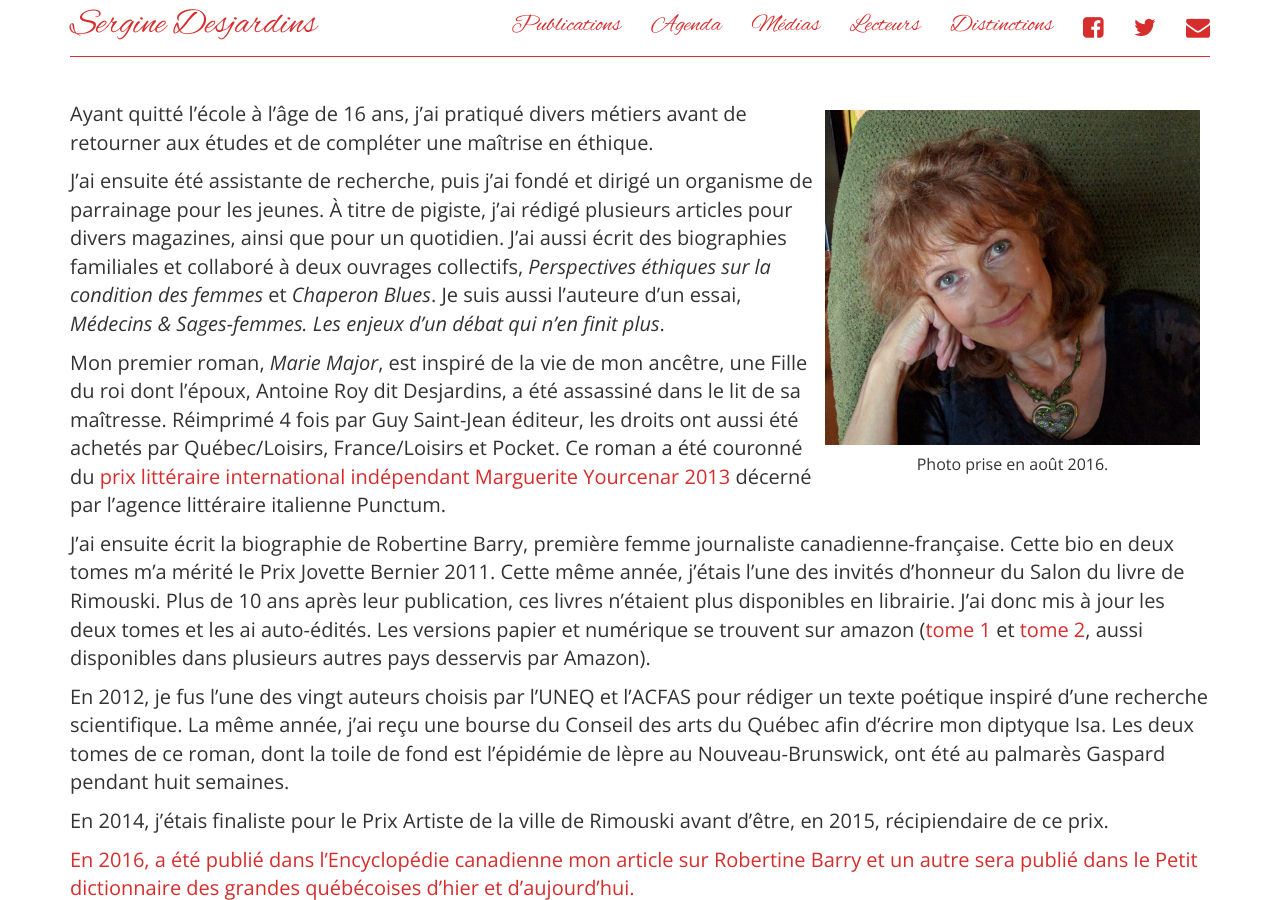
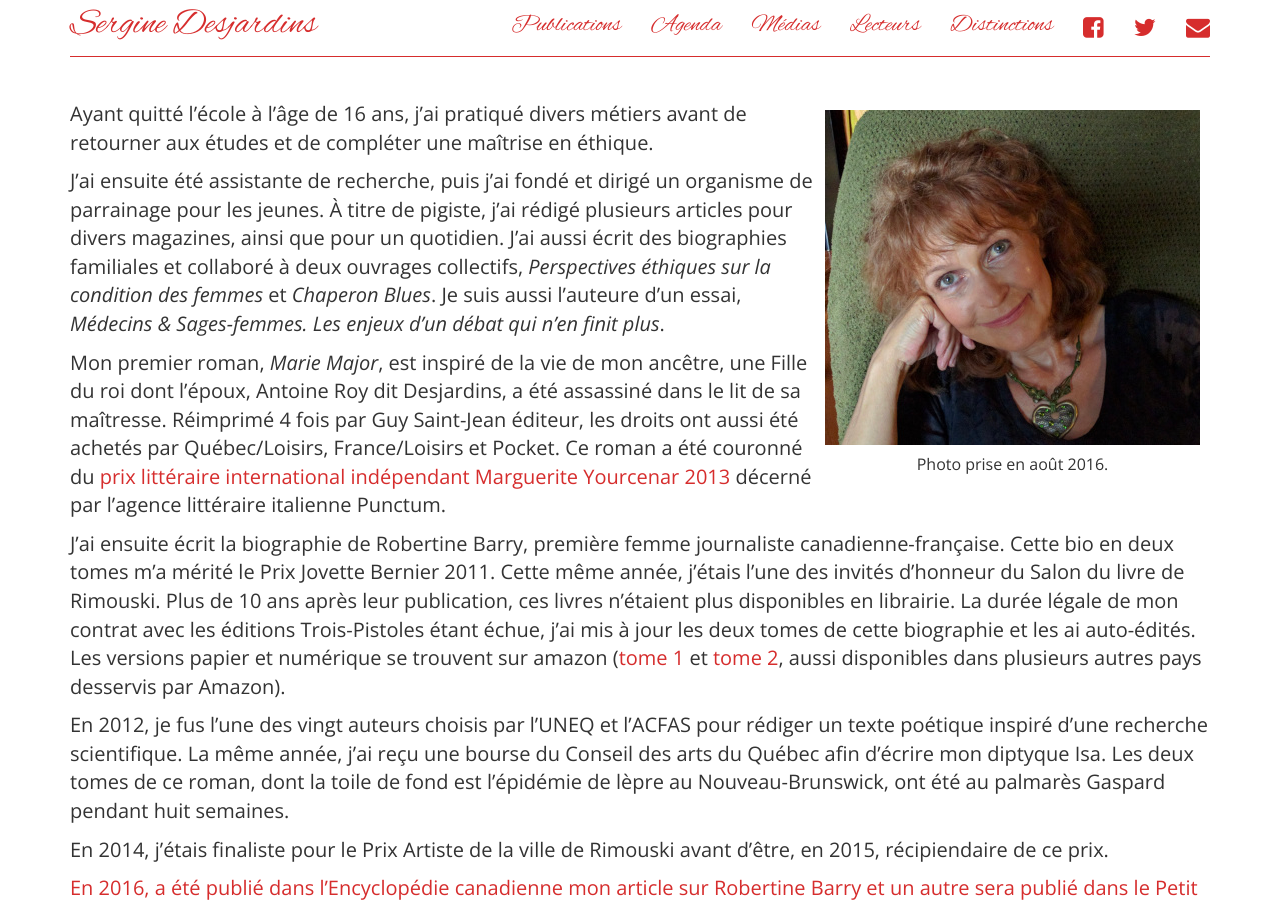
Before and after one commit to serginedesjardins/serginedesjardins.github.io, a Jekyll site: the page built from index.md, in a window 1280 px wide and 900 px high. Built offline with Jekyll 4.4.1, drawn with Linux system fonts in a browser that asks for light colours; nearby versions of some CDN libraries.

Commit message:
Update index.md

```diff
--- a/index.md
+++ b/index.md
@@ -19,7 +19,7 @@ J'ai ensuite écrit la biographie de Robertine Barry, première femme journalist
 canadienne-française. Cette bio en deux tomes m'a mérité le Prix Jovette
 Bernier 2011. Cette même année, j'étais l'une des invités d'honneur du Salon du
 livre de Rimouski. Plus de 10 ans après leur publication, ces livres
-n’étaient plus disponibles en librairie. J’ai donc mis à jour les deux tomes et
+n’étaient plus disponibles en librairie. La durée légale de mon contrat avec les éditions Trois-Pistoles étant échue, j’ai mis à jour les deux tomes de cette biographie et
 les ai auto-édités. Les versions papier et numérique se trouvent sur amazon ([tome 1](https://www.amazon.ca/-/fr/Sergine-Desjardins-ebook/dp/B08FF456RF/ref=sr_1_1?__mk_fr_CA=%C3%85M%C3%85%C5%BD%C3%95%C3%91&crid=1O1VA2H25J05&dchild=1&keywords=robertine+barry+tome+1&qid=1598537092&sprefix=Robertine+Barry%2Caps%2C144&sr=8-1) et [tome 2](https://www.amazon.ca/-/fr/Sergine-Desjardins-ebook/dp/B08FL86DHW/ref=sr_1_1?__mk_fr_CA=%C3%85M%C3%85%C5%BD%C3%95%C3%91&dchild=1&keywords=robertine+barry+tome+2&qid=1598537119&sr=8-1), aussi disponibles dans plusieurs autres pays desservis par Amazon).
 
 En 2012, je fus l'une des vingt auteurs choisis par l'UNEQ et l'ACFAS pour
```
